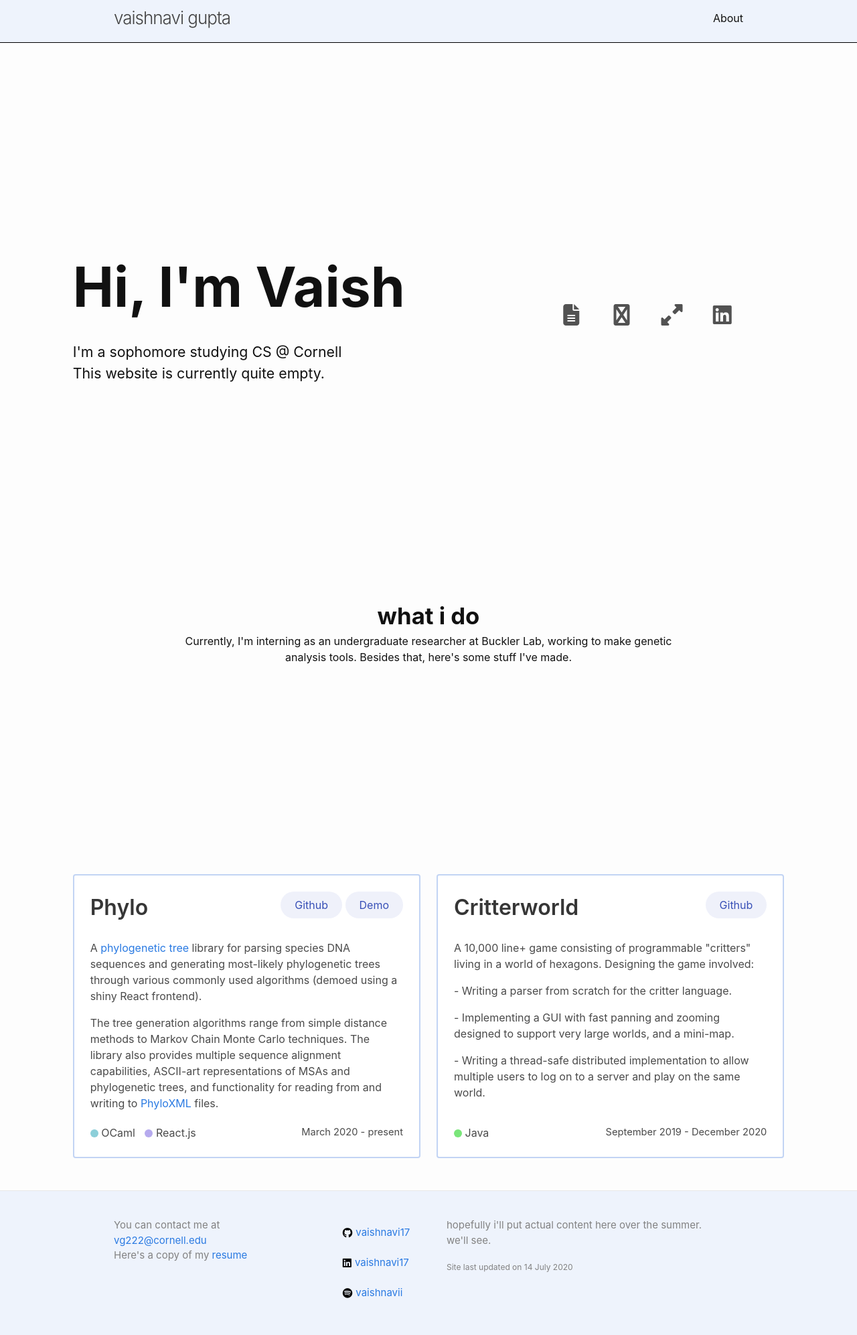
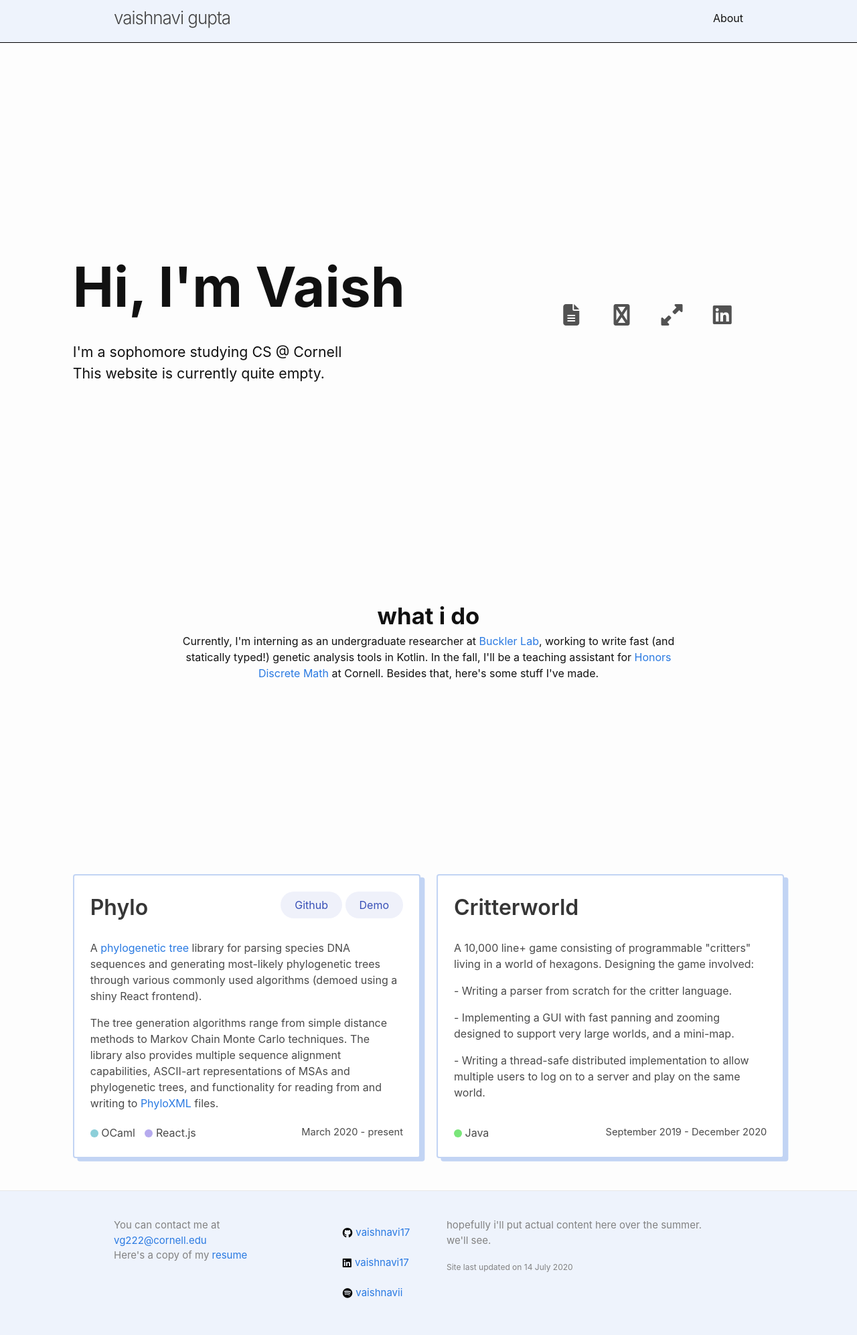
Before and after one commit to vaishnavi17/vaishnavi17.github.io, a Jekyll site: the page built from index.md, in a window 1280 px wide. Shown: the whole page at 67% size. Built offline with Jekyll 4.4.1, drawn with Linux system fonts in a browser that asks for light colours; nearby versions of some CDN libraries.

Commit message:
updated offset style and project details

```diff
--- a/_layouts/home.html
+++ b/_layouts/home.html
@@ -40,7 +40,11 @@ layout: default
     style="padding-top: 1em;height: 100%; padding-left: 5%; padding-right: 5%">
     <div class="column is-vcentered is-8-desktop is-centered has-text-centered is-full">
       <div style="font-size: 26pt; font-weight: bold;"> what i do</div>
-      Currently, I'm interning as an undergraduate researcher at Buckler Lab, working to make genetic analysis tools.
+      Currently, I'm interning as an undergraduate researcher at <a href="https://www.maizegenetics.net/">Buckler
+        Lab</a>, working to write fast (and
+      statically typed!) genetic analysis tools in Kotlin. In the fall, I'll be a teaching assistant for <a
+        href="http://www.cs.cornell.edu/courses/cs2802/2020sp/">Honors
+        Discrete Math</a> at Cornell.
       Besides that, here's some stuff I've made.
     </div>
   </div>
@@ -55,7 +59,7 @@ layout: default
               <span class="is-vcentered" style="float: right">
                 <a class="button is-link is-light is-rounded" href="https://github.com/FelixHohne/phylo-lib">Github</a>
                 <a class="button is-link is-light is-rounded"
-                  href="https://github.com/Shiyuan-Huang-23/phylo-lib-web">Demo</a>
+                  href="https://shiyuan-huang-23.github.io/phylo-lib-web">Demo</a>
               </span>
             </div>
           </div>
@@ -87,7 +91,7 @@ layout: default
             <div class="media-content is-vcentered">
               <span class="title is-3 is-vcentered">Critterworld</span>
               <span class="is-vcentered" style="float: right">
-                <a class="button is-link is-light is-rounded" href="https://github.com/FelixHohne/phylo-lib">Github</a>
+                <!-- <a class="button is-link is-light is-rounded" href="https://github.com/FelixHohne/phylo-lib">Github</a> -->
               </span>
             </div>
           </div>
--- a/_sass/minima/custom-styles.scss
+++ b/_sass/minima/custom-styles.scss
@@ -58,12 +58,12 @@ a.button:hover {
 .offset {
   border: 2px solid  hsl(219, 70%, 86%);
   transition: all 0.1s ease-in-out;
-  box-shadow: 0 0 0 0;
+
   // transition-delay: 70ms;
+  box-shadow: .4em .3em 0 0 hsl(219, 70%, 86%);
   &:hover {
-    box-shadow: .4em .3em 0 0 hsl(219, 70%, 86%);
+    // box-shadow: 0 0 0 0;
     // transform: translate(-.4em, -.3em);
-
     // transition-delay: 0s;
   }
 }
```
